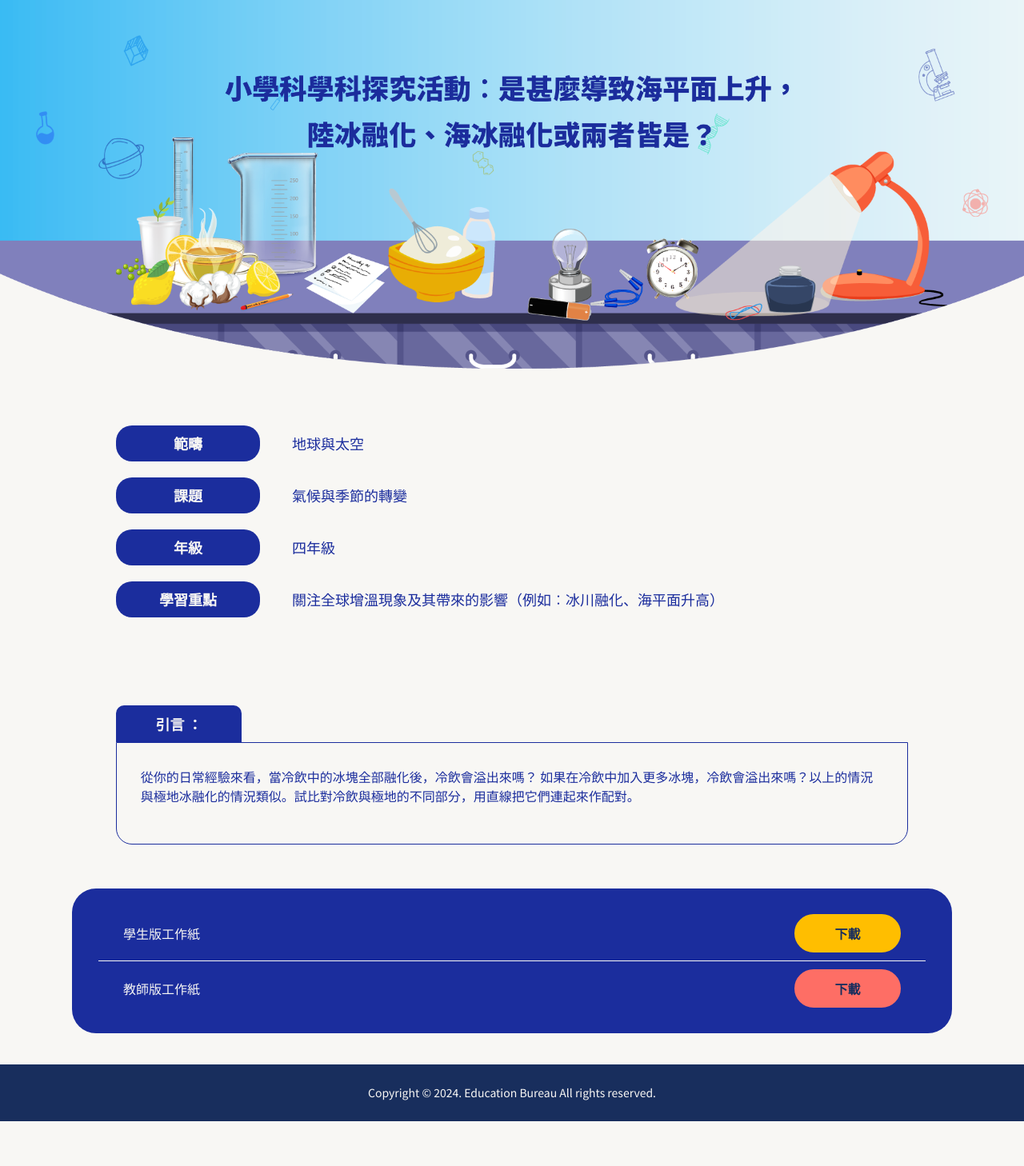
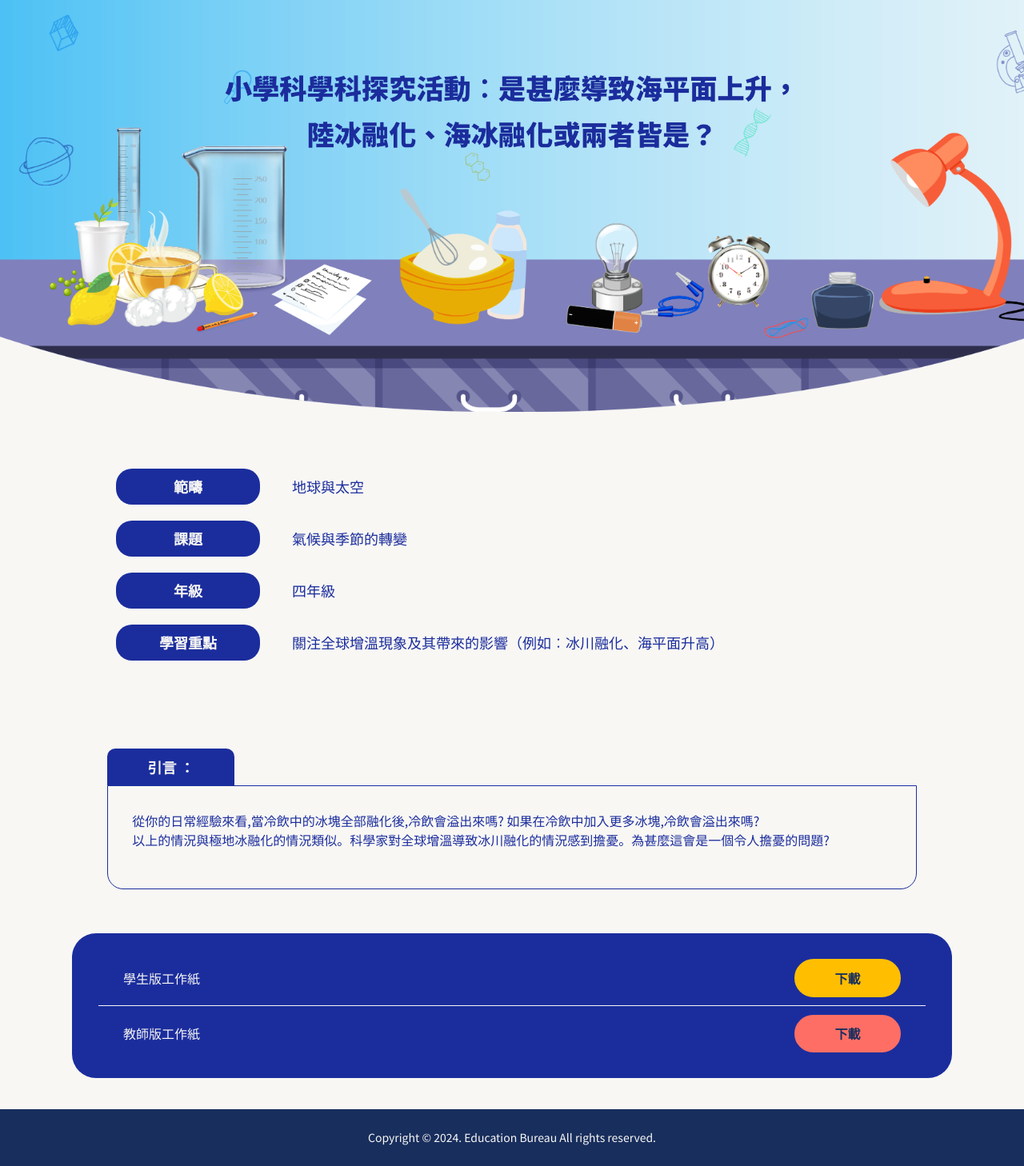
Before and after one commit to 5MLTECH/edb_presource, a PHP site: page /activities/p4_activity4.php in a window 1280 px wide. Shown: the part 77-1535 px from the top of the page at 80% size. Before the commit the page ends 1479 px from the top, so only its background shows below. Run offline with PHP 8.4, Linux system fonts and the light colour scheme.

Commit message:
Apply bug fixes
- Update banner image
- Update introduction text on some activities
- Update activity images

```diff
--- a/activities/p3_activity4.php
+++ b/activities/p3_activity4.php
@@ -76,7 +76,7 @@
                 引言 <span class="text-en">| Introduction </span>：
             </div>
             <div class="intro-desc">
-                <p>你是一名小學三年級的學生，名叫__________，獨自一人在荒島上。你感到非常口渴，但附近只有鹽份太高的海水，不能飲用。幸好你記得在科學堂學習過把水和鹽分離的方法。在等待救援的過程中，你需要應用這些知識從周圍的海水中取得飲用水來維持生命。</p>
+                <p>你是一名小學三年級的學生，獨自一人在荒島上。你感到非常口渴，但附近只有鹽份太高的海水，不能飲用。幸好你記得在科學堂學習過把水和鹽分離的方法。在等待救援的過程中，你需要應用這些知識從周圍的海水中取得飲用水來維持生命。</p>
                 <p class="text-en"><p>
             </div>
         </div>
--- a/activities/p4_activity1.php
+++ b/activities/p4_activity1.php
@@ -76,8 +76,10 @@
                 引言 <span class="text-en">| Introduction </span>：
             </div>
             <div class="intro-desc">
-                <p>你有沒有試過按了手電筒的開關但手電筒沒有亮着？或是家中的燈突然不亮了？你知道為甚麼會這樣嗎？<br>
-                手電筒等簡單電器裡都有一個由不同電路元件（例如電池組、開關、電線等）組成的電路讓電流通過，你知道要怎樣的電路，電器才能運作嗎？</p>
+                <p>
+                    你有沒有試過按了手電筒的開關但手電筒沒有亮着？或是家中的燈突然不亮了？你知道為甚麼會這樣嗎？<br>
+                    手電筒等簡單電器裡都有一個由不同電路元件（例如電池組、開關、電線等）組成的電路讓電流通過，你知道怎樣的電路才能使電器運作嗎？
+                </p>
                 <p class="text-en"><p>
             </div>
         </div>
--- a/activities/p4_activity3.php
+++ b/activities/p4_activity3.php
@@ -76,7 +76,7 @@
                 引言 <span class="text-en">| Introduction </span>：
             </div>
             <div class="intro-desc">
-                <p>在我們家居中，所有的電器都會有電線接駁到電源來取電。你有仔細檢視過那些電線嗎？為甚麼電線的內部通常是用銅造，而外面又要包着膠呢？這正與這些物料的導電性能有關。在這個探究活動中，我們會看看哪些物料能導電，哪些不能。</p>
+                <p>在我們家居中，所有電器都會經電線接駁到電源取電。你有仔細檢視過那些電線嗎？為甚麼電線的內部通常是用銅造，而外面又要包着膠呢？這正與物料的導電性能有關。在這個探究活動中，我們會看看哪些物料能導電，哪些不能。</p>
                 <p class="text-en"><p>
             </div>
         </div>
--- a/activities/p4_activity4.php
+++ b/activities/p4_activity4.php
@@ -76,7 +76,8 @@
                 引言 <span class="text-en">| Introduction </span>：
             </div>
             <div class="intro-desc">
-                <p>從你的日常經驗來看，當冷飲中的冰塊全部融化後，冷飲會溢出來嗎？ 如果在冷飲中加入更多冰塊，冷飲會溢出來嗎？以上的情況與極地冰融化的情況類似。試比對冷飲與極地的不同部分，用直線把它們連起來作配對。</p>
+                <p>從你的日常經驗來看,當冷飲中的冰塊全部融化後,冷飲會溢出來嗎? 如果在冷飲中加入更多冰塊,冷飲會溢出來嗎?<br>
+                以上的情況與極地冰融化的情況類似。科學家對全球增溫導致冰川融化的情況感到擔憂。為甚麼這會是一個令人擔憂的問題?</p>
                 <p class="text-en"><p>
             </div>
         </div>
--- a/activities/p5_activity1.php
+++ b/activities/p5_activity1.php
@@ -76,7 +76,7 @@
                 引言 <span class="text-en">| Introduction </span>：
             </div>
             <div class="intro-desc">
-                <p>製作麪包的五種常見成分是麪粉、酵母、水、鹽和糖。 酵母是真菌，是微生物的一種。 製作麪包時為什麼要添加酵母？</p>
+                <p>製作麪包的五種常見成分是麪粉、酵母、水、鹽和糖。 酵母是真菌，是微生物的一種。 製作麪包時為甚麼要添加酵母？</p>
                 <p class="text-en"><p>
             </div>
         </div>
--- a/activities/p5_activity2.php
+++ b/activities/p5_activity2.php
@@ -77,7 +77,7 @@
             </div>
             <div class="intro-desc">
                 <p>
-                鐵製浴室儲物架的一些部件在幾個月後生鏽並呈現褐色。洗澡的地方含有空氣和水蒸氣，為甚麼會發生這種情況？透過進行探究找出答案。
+                鐵製浴室儲物架的一些部件在幾個月後生鏽並呈現褐色。三個學生正在討論為甚麼會發生這種情況。他們決定透過進行探究找出答案。
                 </p>
                 <p class="text-en"><p>
             </div>
--- a/css/style.css
+++ b/css/style.css
@@ -50,7 +50,7 @@ p, body, h1, h2, h3 {
 .hero {
     background: url("/images/desktop_banner.png");
     position: relative;
-    padding-bottom: calc(100%*(691/1920));
+    padding-bottom: calc(100%*(1349/3355));
     background-repeat: no-repeat;
     background-size: contain;
     display: flex;
@@ -74,7 +74,7 @@ p, body, h1, h2, h3 {
 @media (max-width: 1024px) {
     .hero {
         background: url("/images/mobile_banner.png");
-        padding-bottom: calc(100%*(246/414));
+        padding-bottom: calc(100%*(512/861));
         background-repeat: no-repeat;
         background-size: contain;
     }
@@ -234,7 +234,7 @@ p, body, h1, h2, h3 {
 }
 
 .intro-cont {
-    margin: 0 5%;
+    margin: 0 4%;
     padding: 5% 0 2% 0;
 }
 .intro-desc p:not(.text-en) {
@@ -350,7 +350,7 @@ p, body, h1, h2, h3 {
     }
     .act-info {
         width: 100%;
-        padding: 5% 0 5% 0;
+        padding: 5% 0 4% 0;
         margin: 0 auto;
     }
     .info-titles, .info-descs {
--- a/index.php
+++ b/index.php
@@ -40,7 +40,7 @@
                     <a class="cont-item content1" href="/exploration-activity/the-growth-of-mung-bean/">
                         <img class="cont-img" src="/images/act_2.png" width="100%" height="auto">
                         <div class="cont-text">
-                            綠豆的生長是怎樣的
+                            綠豆的生長是怎樣的？
                             <span class="text-en">
                                 How Do Green Mung Beans Grow?
                             </span>
```
Also changed, not shown: images/act_12.png, images/act_7.png, images/act_8.png, images/act_9.png, images/desktop_banner.png, images/mobile_banner.png.
